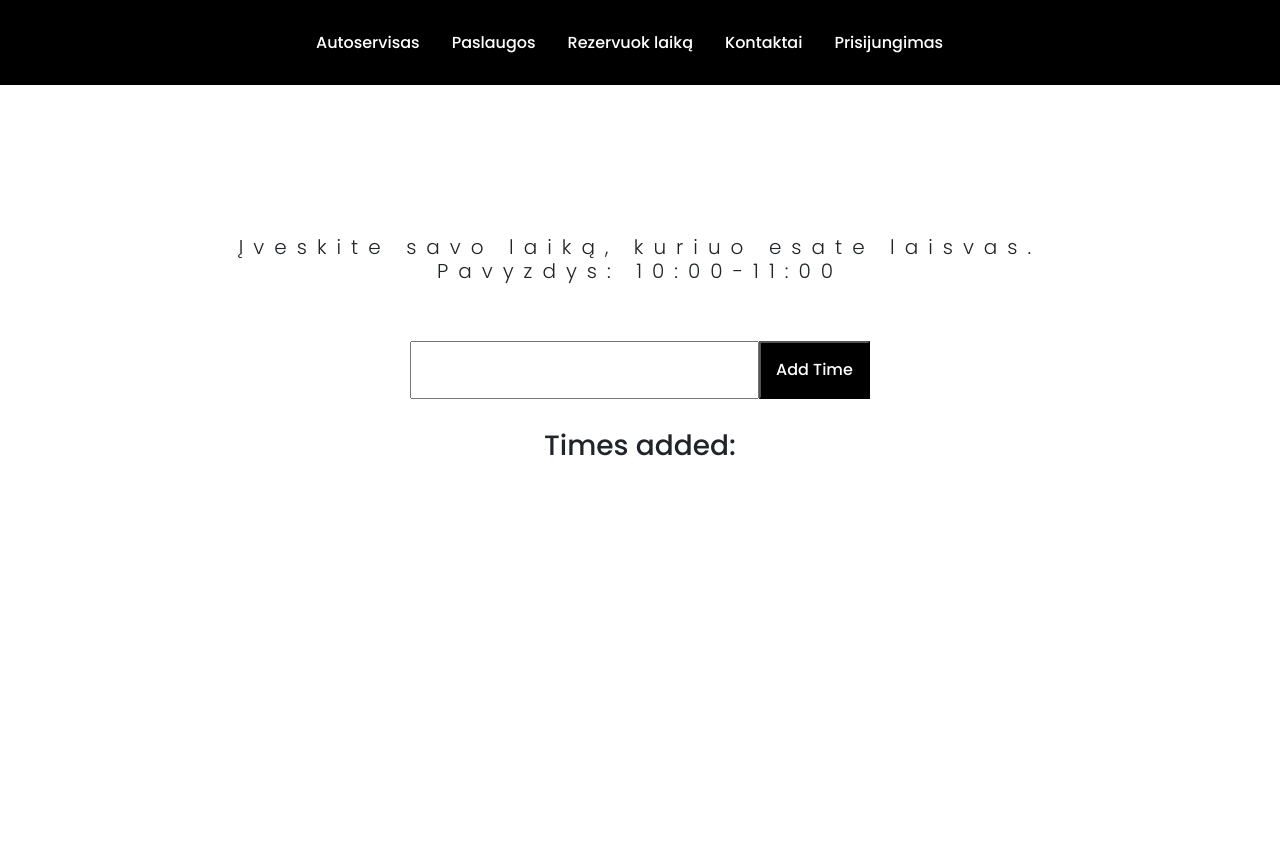
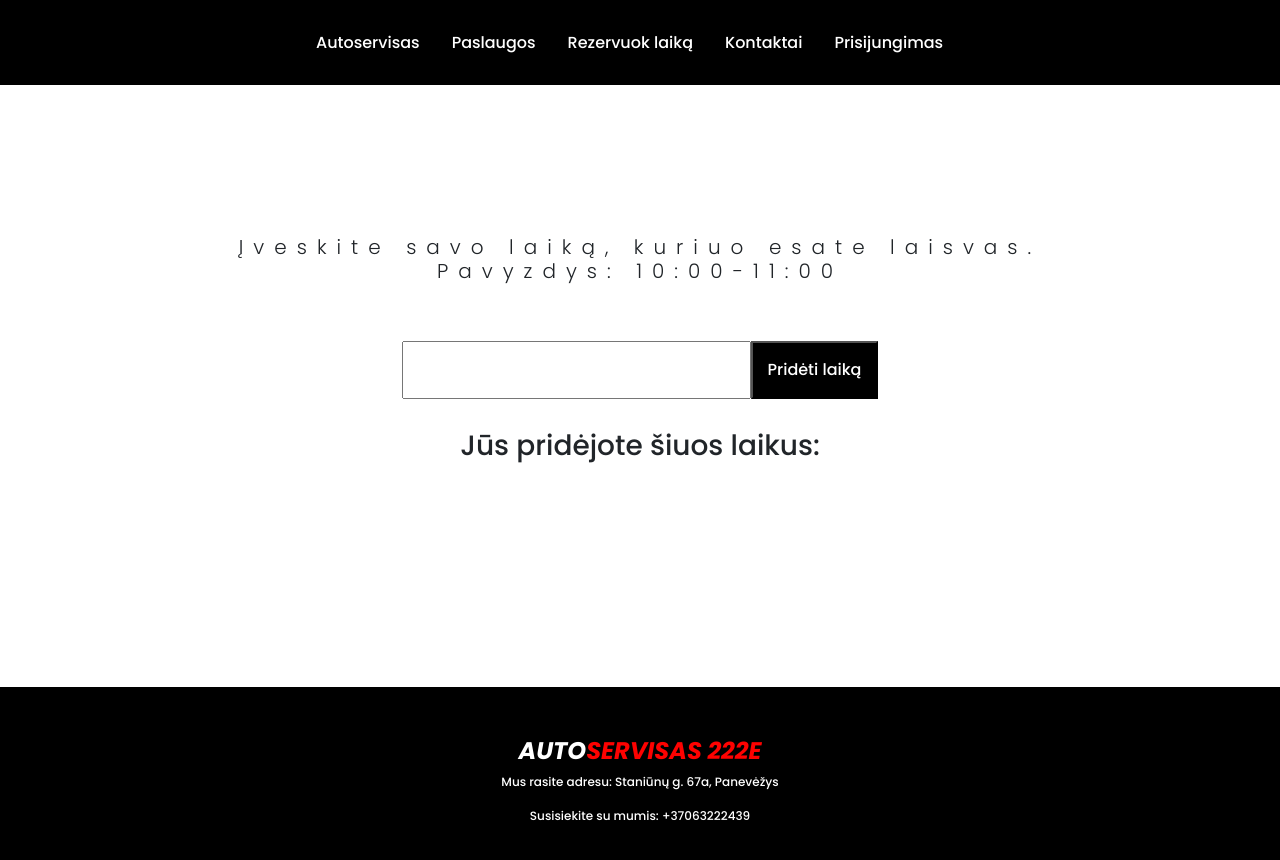
Before and after one commit to Sandruttee/autoservisas222e, a React (Create React App) app: page /AvailableTimeForm in a window 1280 px wide. Shown: the top 860 px of the page. Before the commit the page ends 800 px from the top, so only its background shows below. Built offline with nearby package versions, Linux system fonts and the light colour scheme.

Commit message:
bug fix, css and html adjust

```diff
--- a/src/pages/AvailableTimeForm.js
+++ b/src/pages/AvailableTimeForm.js
@@ -27,6 +27,7 @@ class AvailableTimeForm extends React.Component {
     const { newTime, times } = this.state;
 
     return (
+      <div>
         <div className="formContainer">
           <h2>
             Įveskite savo laiką, kuriuo esate laisvas. Pavyzdys: 10:00-11:00
@@ -39,17 +40,27 @@ class AvailableTimeForm extends React.Component {
           />
 
           <button className="loginButton" onClick={this.addTime}>
-          Add Time
+            Pridėti laiką
           </button>
 
           <div>
-          <h3>Times added:</h3>
+            <h3>Jūs pridėjote šiuos laikus:</h3>
             <ul>
               {times.map((time, index) => (
-              <li key={index}>{time}</li>
+                <li className key={index}>
+                  {time}
+                </li>
               ))}
             </ul>
           </div>
+        </div>
+        <footer>
+          <h4>
+            AUTO<span class="red-text">SERVISAS 222E</span>
+          </h4>
+          <p class="p-footer">Mus rasite adresu: Staniūnų g. 67a, Panevėžys</p>
+          <p class="p-footer">Susisiekite su mumis: +37063222439</p>
+        </footer>
       </div>
     );
   }
--- a/src/pages/BookingApp.js
+++ b/src/pages/BookingApp.js
@@ -22,6 +22,7 @@ class BookingApp extends React.Component {
 
   render() {
     return (
+      <div>
         <div className="formContainer">
           <h2>Pasirinkite Jums tinkamą laiką</h2>
           <select className="loginInput" onChange={this.handleTimeSelection}>
@@ -42,6 +43,14 @@ class BookingApp extends React.Component {
             ))}
           </ul>
         </div>
+        <footer>
+          <h4>
+            AUTO<span class="red-text">SERVISAS 222E</span>
+          </h4>
+          <p class="p-footer">Mus rasite adresu: Staniūnų g. 67a, Panevėžys</p>
+          <p class="p-footer">Susisiekite su mumis: +37063222439</p>
+        </footer>
+      </div>
     );
   }
 }
```
Also changed, not shown: 1 other file (tests, documents, lock files or other folders). Lines whose indentation alone changed are shown as unchanged.
